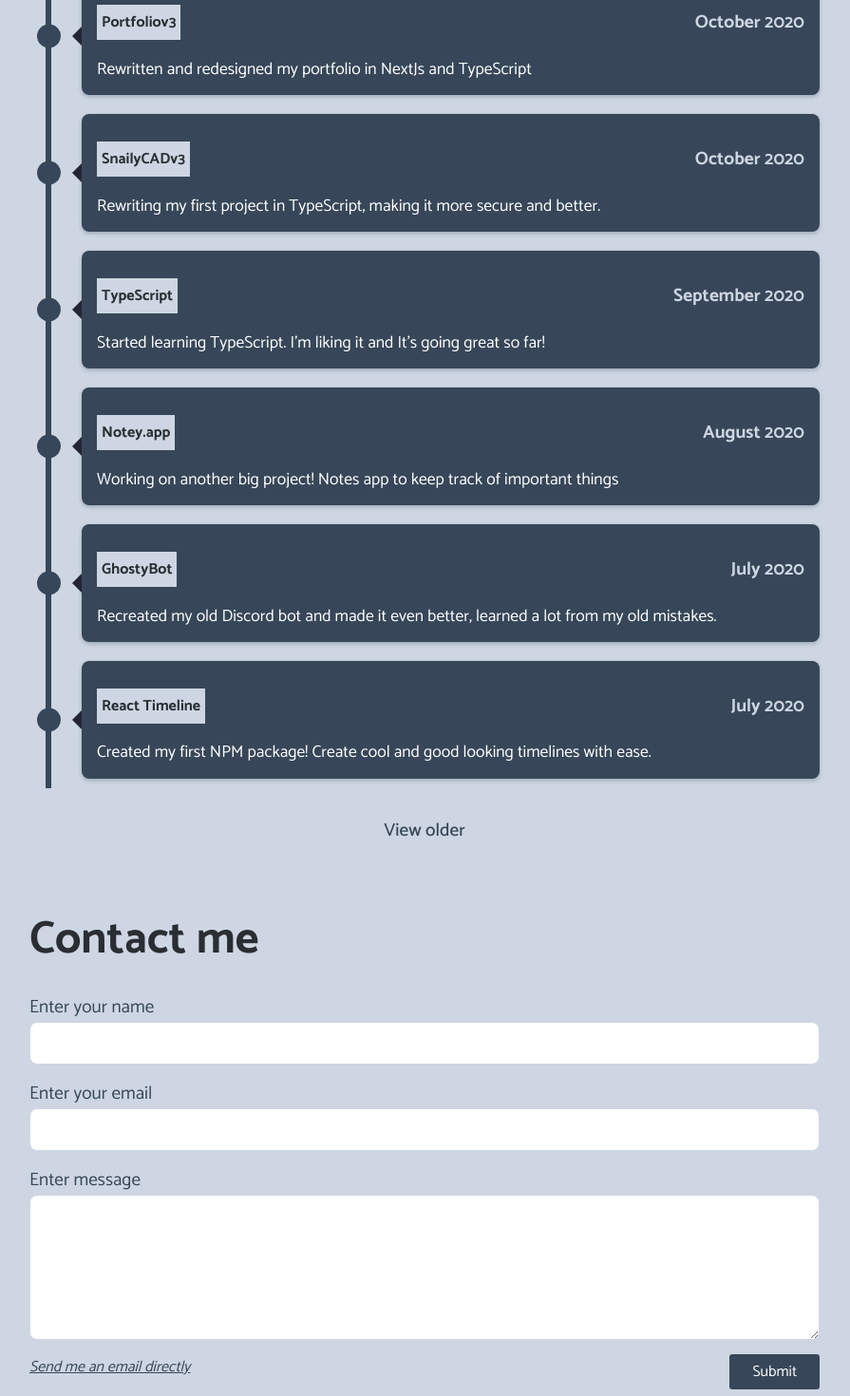
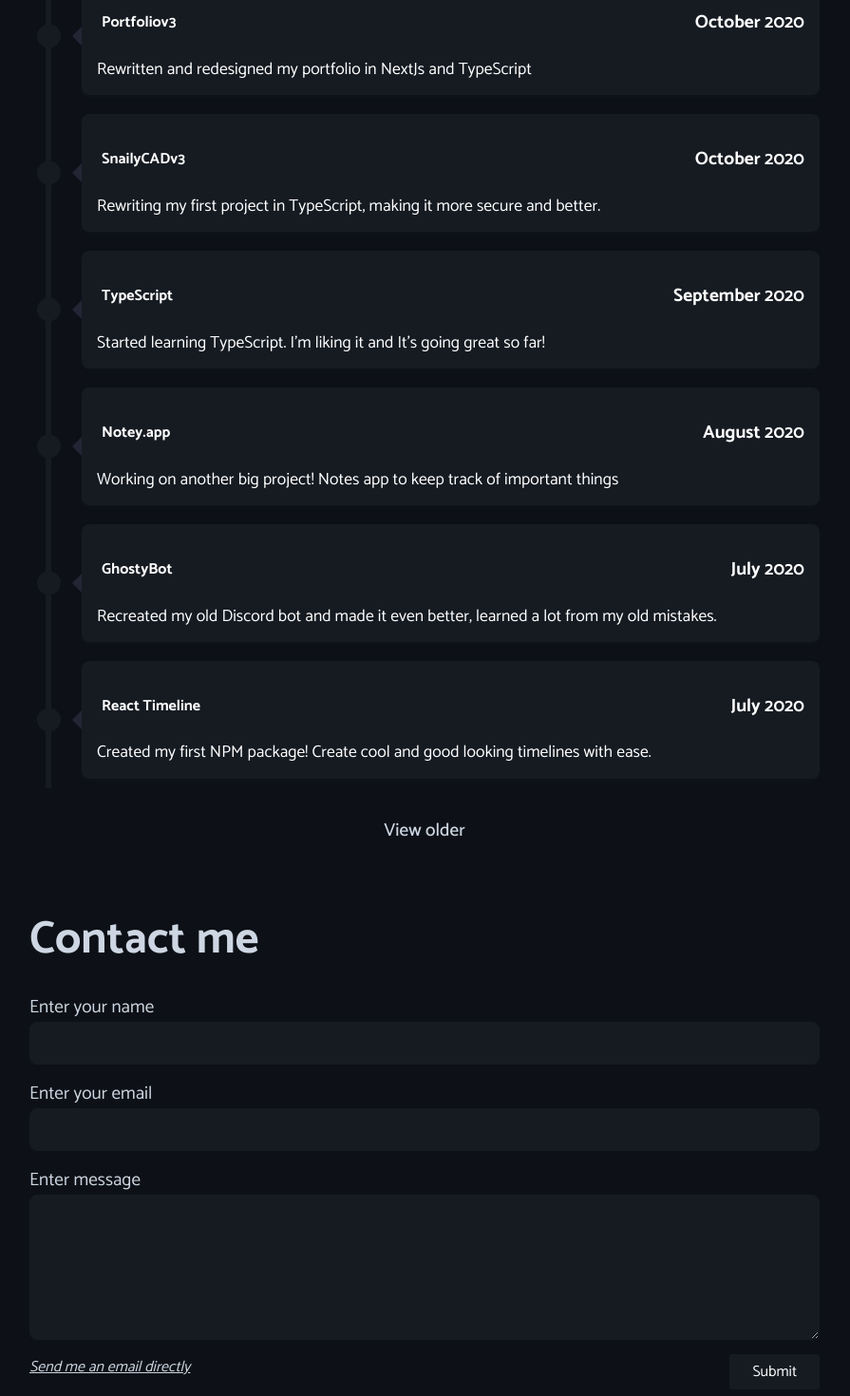
Before and after one commit to pzk3/casperiv.dev, a Next.js app: page / in a window 1280 px wide. Shown: the part 2620-4090 px from the top of the page at 95% size, without its empty margins (193-1088 px from the left). Built offline with nearby package versions, Linux system fonts and the light colour scheme.

Commit message:
:sparkles: NEW: added dark mode

```diff
--- a/components/Footer.tsx
+++ b/components/Footer.tsx
@@ -9,7 +9,7 @@ const Footer = () => {
         <p>
           Created by{" "}
           <a href="https://github.com/dev-caspertheghost/caspertheghost.me">CasperTheGhost</a> with
-          ❤️
+          ❤️, Colors: GitHub dark mode
         </p>
 
         <div className="footer__links">
--- a/pages/index.tsx
+++ b/pages/index.tsx
@@ -183,7 +183,7 @@ export default function Home() {
           <div className="form__group">
             <label htmlFor="email">Enter your email</label>
             <input
-              type="text"
+              type="email"
               id="email"
               value={email}
               onChange={(e) => setEmail(e.target.value)}
--- a/styles/contact.css
+++ b/styles/contact.css
@@ -6,14 +6,15 @@
 
 .form__group label {
   font-size: 1.2rem;
-  color: var(--light);
+  color: var(--text-color);
 }
 
 .form__input {
-  color: var(--light);
+  color: var(--text-color);
   font-size: 1rem;
   padding: 0.5rem;
-  border: 0.1rem solid var(--lighter);
+  border: 0.1rem solid var(--secondary);
+  background-color: var(--secondary);
   border-radius: 0.5rem;
   outline: none;
   transition: 300ms border;
@@ -23,12 +24,12 @@
 }
 
 .form__input:focus {
-  border: 0.1rem solid var(--light);
+  border: 0.1rem solid var(--text-color);
 }
 
 .form__small {
   font-size: 1rem;
-  color: var(--light);
+  color: var(--text-color);
   font-style: italic;
 }
 
@@ -38,6 +39,6 @@
 
 @media (hover: hover) {
   .form__input:hover {
-    border: 0.1rem solid var(--light);
+    border: 0.1rem solid var(--text-color);
   }
 }
--- a/styles/footer.css
+++ b/styles/footer.css
@@ -30,8 +30,9 @@
   font-size: 1.1rem;
 }
 
-@media (max-width: 350px) {
+@media (max-width: 450px) {
   .footer__content {
+    text-align: center;
     flex-direction: column;
   }
 }
--- a/styles/globals.css
+++ b/styles/globals.css
@@ -1,7 +1,7 @@
 :root {
-  --primary: #2a2e33;
-  --light: #374759;
-  --lighter: #cdd6e2;
+  --bg: #0d1117;
+  --text-color: #cdd6e2;
+  --secondary: #161b22;
   --content-width: 90%;
 }
 
@@ -10,9 +10,9 @@ body {
   padding: 0;
   margin: 0;
   font-weight: 400;
-  color: var(--primary);
+  color: var(--text-color);
   scroll-behavior: smooth;
-  background: var(--lighter);
+  background: var(--bg);
   scrollbar-color: var(--lighter) var(--light);
   scrollbar-width: 0.5rem;
   overflow-x: hidden;
@@ -36,8 +36,8 @@ body {
 }
 
 ::selection {
-  color: var(--lighter);
-  background: var(--primary);
+  color: var(--text-color);
+  background: var(--secondary);
 }
 
 a {
@@ -78,16 +78,16 @@ a {
 }
 
 .btn:hover {
-  filter: brightness(120%);
+  filter: brightness(150%);
 }
 
 .btn__light {
-  background: var(--light);
+  background: var(--secondary);
 }
 
 .btn__lighter {
-  color: #000;
-  background: var(--lighter);
+  color: var(--bg) !important;
+  background: var(--text-color);
 }
 
 .btn__icon {
@@ -99,7 +99,7 @@ a {
 .btn__icon svg {
   margin-right: 10px;
   width: 1.2rem;
-  fill: var(--lighter);
+  fill: var(--secondary);
 }
 
 .sr-only {
--- a/styles/modal.css
+++ b/styles/modal.css
@@ -15,7 +15,7 @@
 }
 
 .modal {
-  background: var(--light);
+  background: var(--secondary);
   color: #fff;
   width: 500px;
   max-width: 95%;
--- a/styles/nav.css
+++ b/styles/nav.css
@@ -11,7 +11,7 @@
   justify-content: center;
   align-items: center;
   transition: 200ms;
-  background: var(--lighter);
+  background: var(--bg);
 }
 
 .nav--active {
@@ -69,7 +69,7 @@
   margin: 0.2rem 0;
   width: 30px;
   height: 2px;
-  background: var(--primary);
+  background: var(--text-color);
 }
 
 .menu__nav {
@@ -83,7 +83,7 @@
   align-items: center;
   justify-content: center;
   padding: 0.5rem;
-  background: var(--lighter);
+  background: var(--bg);
   transition: left 200ms;
 }
 
@@ -100,7 +100,7 @@
 }
 
 .close__menu svg path {
-  fill: var(--primary);
+  fill: var(--text-color);
 }
 
 .menu__nav--active {
--- a/styles/projects.css
+++ b/styles/projects.css
@@ -7,12 +7,12 @@
 .project__item {
   padding: 1rem;
   color: #fff;
-  background: var(--light);
+  background: var(--secondary);
   border-radius: 0.5rem;
   display: flex;
   flex-direction: column;
   justify-content: space-between;
-  box-shadow: 0 2px 4px 0 rgba(55, 71, 89, 0.3);
+  box-shadow: 0 2px 4px 0 rgb(22, 27, 34, 0.3);
   transition: box-shadow 200ms, transform 200ms;
 }
 
@@ -38,7 +38,7 @@
 
 @media (hover: hover) {
   .project__item:hover {
-    box-shadow: 0 8px 16px 0 rgba(55, 71, 89, 0.5);
+    box-shadow: 0 8px 16px 0 rgb(22, 27, 34, 0.6);
     transform: translateY(-0.2rem);
   }
 }
--- a/styles/skills.css
+++ b/styles/skills.css
@@ -21,13 +21,14 @@
 }
 
 .skills__icon svg {
+  opacity: 0.7;
   max-width: 7.5rem;
   max-height: 7.5rem;
   transition: 200ms;
 }
 
 .skills__icons svg path {
-  fill: var(--light);
+  fill: var(--text-color);
 }
 
 .skills__icon::after {
@@ -41,11 +42,11 @@
   left: 50%;
   transform: translateX(-50%);
   transition: opacity 200ms;
-  background: var(--lighter);
-  color: var(--light);
+  background: var(--secondary);
+  color: var(--text-color);
   padding: 7px 10px;
   border-radius: 0.5rem;
-  box-shadow: 0 8px 16px rgba(55, 71, 89, 0.2);
+  box-shadow: 0 8px 16px rgb(22, 27, 34, 0.2);
   pointer-events: none;
   font-weight: 500;
   font-size: 1.1rem;
--- a/styles/timeline.css
+++ b/styles/timeline.css
@@ -14,7 +14,7 @@
   background: none;
   border: none;
   padding: 10px;
-  color: var(--light);
+  color: var(--text-color);
   font-weight: 500;
   font-size: 1.2rem;
   cursor: pointer;
@@ -41,7 +41,7 @@
   top: 0;
   bottom: 0;
   width: 6px;
-  background: var(--light);
+  background: var(--secondary);
   left: 50%;
   margin-left: -3px;
 }
@@ -68,7 +68,7 @@
   right: -13px;
   width: 25px;
   height: 25px;
-  background: var(--light);
+  background: var(--secondary);
   border-radius: 50%;
   transform: translateY(-50%);
 }
@@ -92,9 +92,9 @@
   position: absolute;
   top: 50%;
   right: 30px;
-  border: 10px solid var(--light);
+  border: 10px solid var(--secondary);
   border-width: 10px 0 10px 10px;
-  border-color: transparent transparent transparent var(--light);
+  border-color: transparent transparent transparent var(--secondary);
   transform: translateY(-50%);
 }
 
@@ -105,9 +105,9 @@
   position: absolute;
   top: 50%;
   left: 30px;
-  border: 10px solid var(--light);
+  border: 10px solid var(--secondary);
   border-width: 10px 10px 10px 0;
-  border-color: transparent var(--light) transparent transparent;
+  border-color: transparent var(--secondary) transparent transparent;
   transform: translateY(-50%);
 }
 
@@ -115,10 +115,10 @@
   border-radius: 0.5rem;
   transition: box-shadow 300ms ease;
   padding: 0.8rem 1rem;
-  background: var(--light);
+  background: var(--secondary);
   color: white;
   font-size: 1.1rem;
-  box-shadow: 0 2px 4px 0 rgba(55, 71, 89, 0.3);
+  box-shadow: 0 2px 4px 0 rgb(22, 27, 34, 0.3);
 }
 
 .timeline-item-header {
@@ -134,14 +134,14 @@
 
 .timeline-item-header p {
   font-size: 1.2rem;
-  color: var(--lighter);
+  color: var(--secondaryer);
   font-weight: bold;
 }
 
 .timeline-item-header h1 {
   font-size: 1rem;
   color: var(--primary);
-  background-color: var(--lighter);
+  background-color: var(--secondaryer);
   padding: 5px;
 }
 
@@ -178,7 +178,7 @@
 
 @media (hover: hover) {
   .timeline-item-body:hover {
-    box-shadow: 0 8px 16px 0 rgba(55, 71, 89, 0.5);
+    box-shadow: 0 0px 18px 0 rgb(22, 27, 34, 0.6);
   }
   .timeline-link:hover {
     color: white;
```
